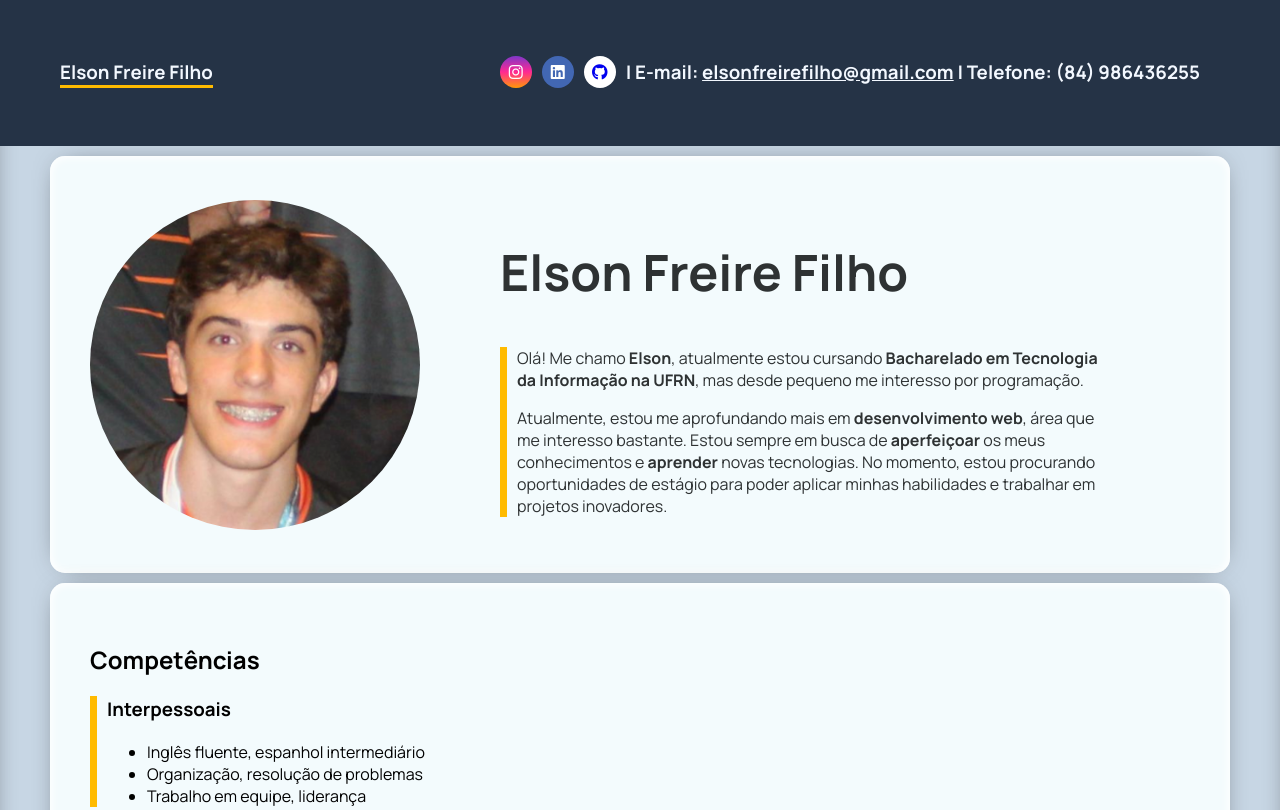
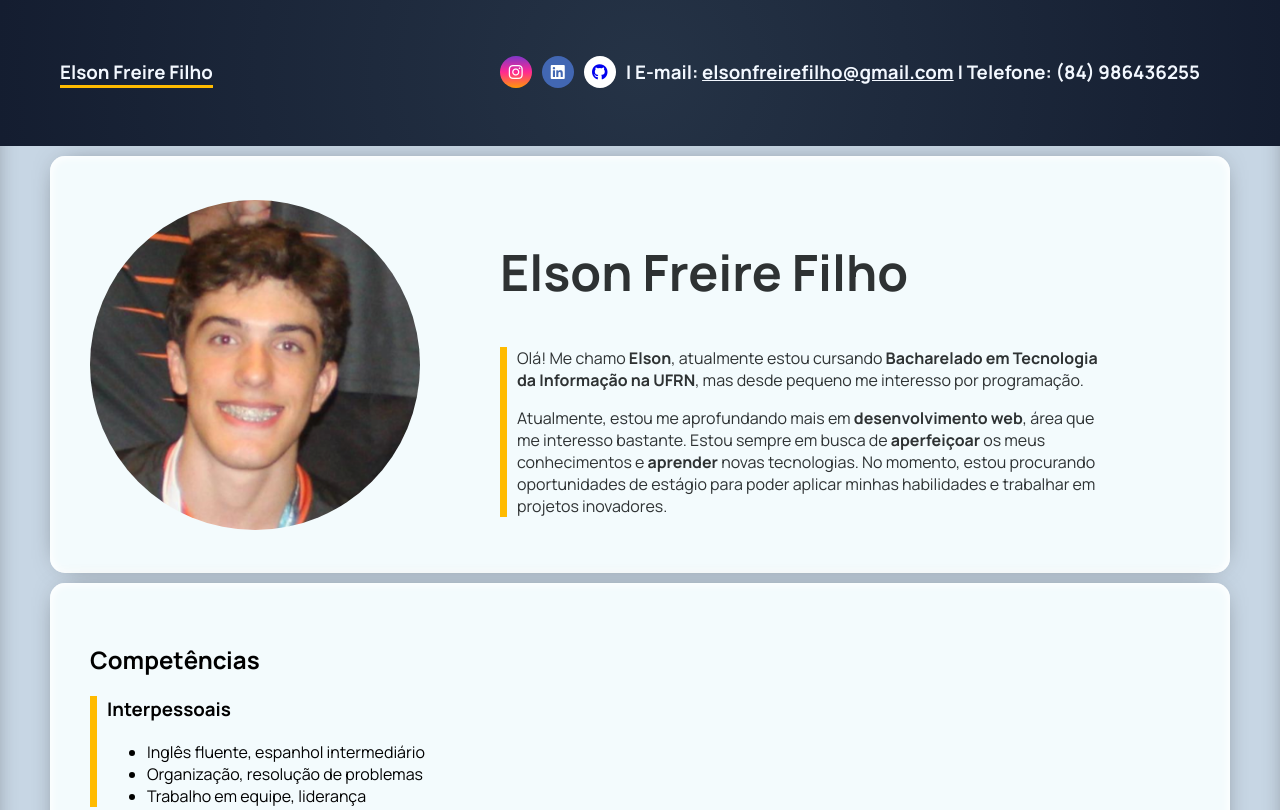
Before and after one commit to elsonfreire/portfolio, a plain HTML site: page index.html in a window 1280 px wide. Shown: the top 810 px of the page. Drawn offline with Linux system fonts and the light colour scheme.

Commit message:
Gradient header

```diff
--- a/style.css
+++ b/style.css
@@ -11,7 +11,8 @@ header {
     top: 0;
     position: sticky;
     padding: 40px 60px;
-    background-color: #253346;
+    background: rgb(37,51,70);
+    background: radial-gradient(circle, rgba(37,51,70,1) 0%, rgba(20,29,48,1) 100%);
     color: rgb(243, 248, 255);
 }
 
```
